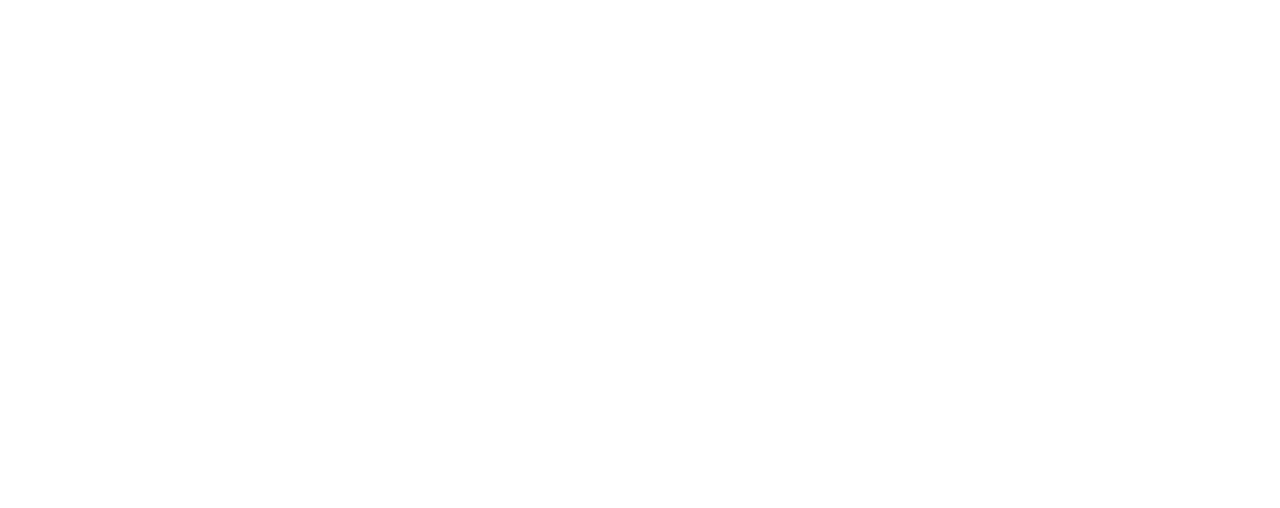
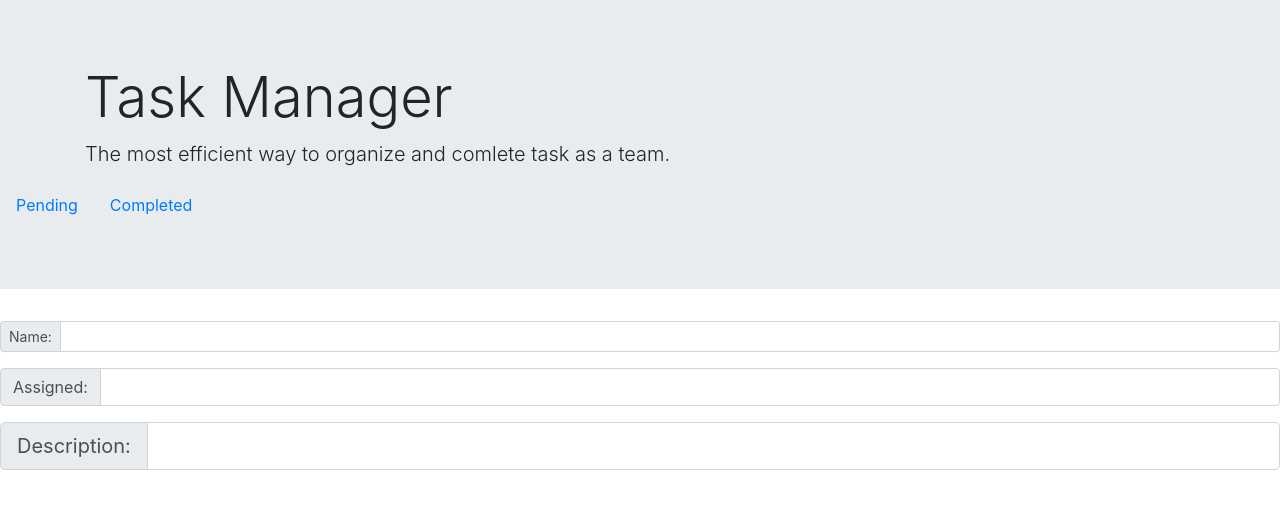
Before and after one commit to JalilSt/Group-3FP, a plain HTML site: page index.html in a window 1280 px wide. Drawn offline with nearby package versions, Linux system fonts and the light colour scheme; files that its build step writes are made by us from their sources.

Commit message:
Update index.html

```diff
--- a/index.html
+++ b/index.html
@@ -2,10 +2,56 @@
 <html>
 
 <head>
-  <link href="style.css" rel="stylesheet" type="text/css" />
+  <meta charset="utf-8">
+    <meta name="viewport" content="width=device-width, initial-scale=1, shrink-to-fit=no">
+
+  <link rel="stylesheet" href="https://cdn.jsdelivr.net/npm/bootstrap@4.5.3/dist/css/bootstrap.min.css" integrity="sha384-TX8t27EcRE3e/ihU7zmQxVncDAy5uIKz4rEkgIXeMed4M0jlfIDPvg6uqKI2xXr2" crossorigin="anonymous">
 </head>
 
 <body>
+<div class='container'>
+  <div class='row'>
+    <div class='column'>
+
+
+
+
+  </div>
+</div>
+</div>
+  <div class="jumbotron jumbotron-fluid">
+  <div class="container">
+    <h1 class="display-4">Task Manager</h1>
+    <p class="lead">The most efficient way to organize and comlete task as a team.</p>
+  </div>
+
+    <nav class="nav">
+  <a class="nav-link active" href="#">Pending</a>
+  <a class="nav-link" href="#">Completed</a>
+</nav>
+
+</div>
+  <div class="input-group input-group-sm mb-3">
+  <div class="input-group-prepend">
+    <span class="input-group-text" id="inputGroup-sizing-sm">Name:</span>
+  </div>
+  <input type="text" class="form-control" aria-label="Sizing example input" aria-describedby="inputGroup-sizing-sm">
+</div>
+
+<div class="input-group mb-3">
+  <div class="input-group-prepend">
+    <span class="input-group-text" id="inputGroup-sizing-default">Assigned:</span>
+  </div>
+  <input type="text" class="form-control" aria-label="Sizing example input" aria-describedby="inputGroup-sizing-default">
+</div>
+
+<div class="input-group input-group-lg">
+  <div class="input-group-prepend">
+    <span class="input-group-text" id="inputGroup-sizing-lg">Description:</span>
+  </div>
+  <input type="text" class="form-control" aria-label="Sizing example input" aria-describedby="inputGroup-sizing-lg">
+</div>
+
 
 </body>
 
```
